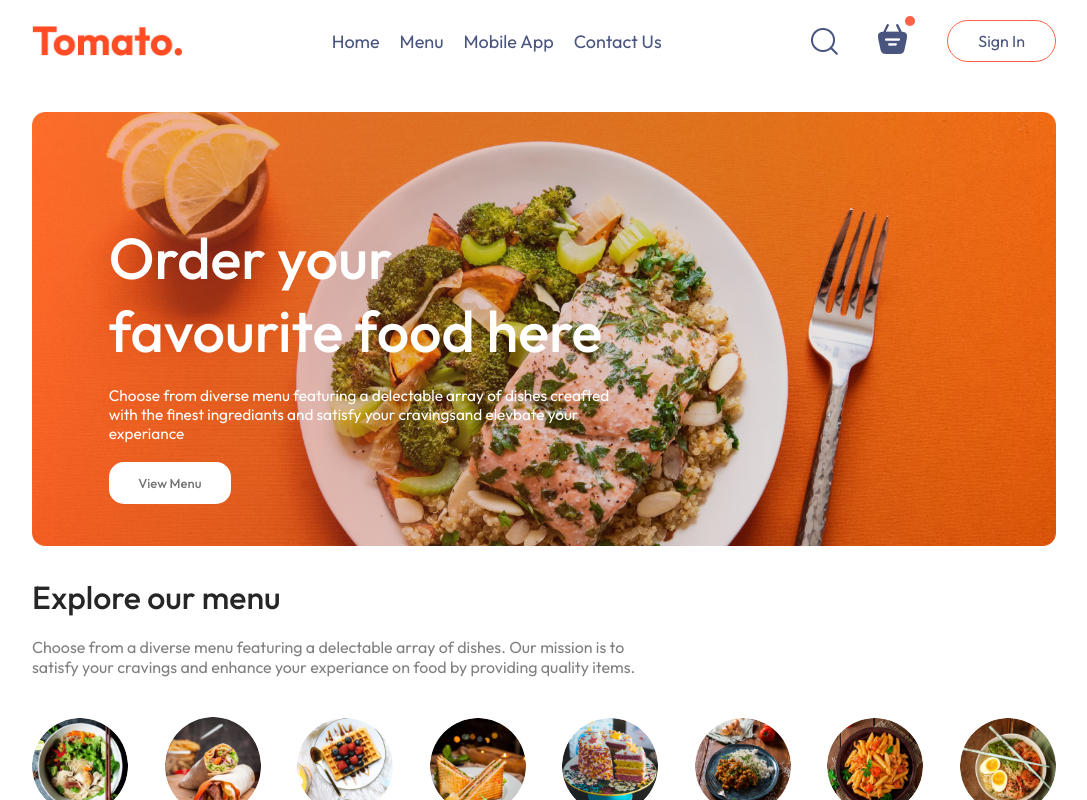
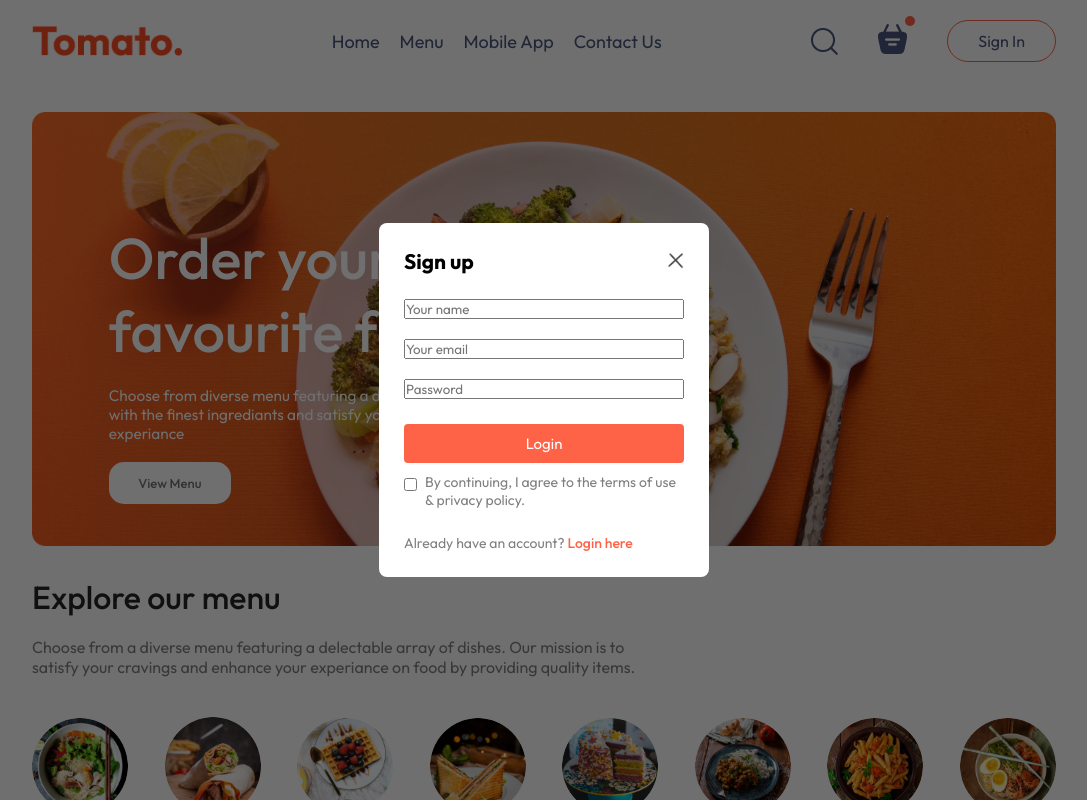
Before and after one commit to VanshikaYadvendu/Giftify, a React (Vite) app in the folder frontend/: page / in a window 1280 px wide. Both pictures are taken after a click on the button "Sign In". Shown: the top 800 px of the page, without its empty margins (96-1183 px from the left). Built offline with nearby package versions, Linux system fonts and the light colour scheme.

Commit message:
login and signup pop up is created.

```diff
--- a/frontend/src/App.jsx
+++ b/frontend/src/App.jsx
@@ -1,16 +1,21 @@
-import React from "react";
+import React, { useState } from "react";
 import Navbar from "./components/Navbar/Navbar";
 import { Route, Routes } from "react-router-dom";
 import Home from "./pages/Home/Home";
 import Cart from "./pages/Cart/Cart";
 import placeOrder from "./pages/PlaceOrder/placeOrder";
 import Footer from "./components/Footer/Footer";
+import LoginPopup from "./components/LoginPopup/LoginPopup";
 
 const App = () => {
+
+const [showLogin,setShowLogin] = useState(false)
+
   return (
     <>
+    {showLogin ? <LoginPopup setShowLogin={setShowLogin}/> : <></>}
       <div className="app">
-        <Navbar />
+        <Navbar setShowLogin={setShowLogin} />
         <Routes>
           <Route path="/" element={<Home />} />
           <Route path="/cart" element={<Cart />} />
--- /dev/null
+++ b/frontend/src/components/LoginPopup/LoginPopup.css
@@ -0,0 +1,72 @@
+.login-popup{
+    position: absolute;
+    z-index: 1;
+    width: 100%;
+    height: 100%;
+    background-color: #00000090;
+    display:grid;
+
+}
+
+.login-popup-container{
+    place-self: center;
+    width: max(23vw,330px);
+    color: #808080;
+    background-color: white;
+    display:flex;
+    flex-direction: column;
+    gap:25px;
+    padding: 25px;
+    border-radius: 8px;
+    font-size: 14px;
+    animation: fadeIn 0.5s;
+}
+
+.login-popup-title{
+    display: flex;
+    justify-content: space-between;
+    align-items: center;
+    color:black;
+}
+
+.login-popup-title img{
+    width:16px;
+    cursor: pointer;
+}
+.login-popup-inputs{
+    display: flex;
+    flex-direction: column;
+    gap: 20px;
+}
+
+.login-popup-inputs inputs{
+    outline:none;
+    border: 1px solid #c9c9c9;
+    padding: 10px;
+    border-radius: 4px;
+}
+.login-popup-container button{
+    border: none;
+    padding: 10px;
+    border-radius: 4px;
+    color:white;
+    background-color: tomato;
+    font-size: 15px;
+    cursor:pointer;
+}
+
+.login-popup-condition{
+    display: flex;
+    align-items: start;
+    gap:8px;
+    margin-top: -15px;
+}
+
+.login-popup-condition input{
+    margin-top: 5px;
+}
+.login-popup p span{
+    color:tomato;
+    font-weight: 500;
+    cursor: pointer;
+}
--- /dev/null
+++ b/frontend/src/components/LoginPopup/LoginPopup.jsx
@@ -0,0 +1,34 @@
+import React, { useState } from 'react'
+import './LoginPopup.css'
+import { assets } from '../../assets/assets'
+
+const LoginPopup = ({setShowLogin}) => {
+
+    const [currState, setCurrState] = useState("Sign up")
+  return (
+    <div className='login-popup'>
+      <form className="login-popup-container">
+        <div className="login-popup-title">
+            <h2>{currState}</h2>
+            <img onClick={()=>setShowLogin(false)} src={assets.cross_icon}></img>
+        </div>
+        <div className='login-popup-inputs' >
+            {currState==="Login"?<></>: <input type="text" placeholder='Your name' required/>}
+
+            <input type="email" placeholder='Your email' required/>
+            <input type="password" placeholder='Password' required/>
+        </div>
+        <button>{currState==="Sign Up"?"Create account":"Login"}</button>
+        <div className="login-popup-condition">
+            <input type="checkbox" required/>
+            <p>By continuing, I agree to the terms of use & privacy policy. </p>
+        </div>
+        {currState==="Login" ?<p>Create a new account? <span onClick={()=> setCurrState("Sign Up")}>Click here</span></p> : <p>Already have an account? <span onClick={()=> setCurrState("Login")}>Login here</span></p>}
+
+
+      </form>
+    </div>
+  )
+}
+
+export default LoginPopup
--- a/frontend/src/components/Navbar/Navbar.jsx
+++ b/frontend/src/components/Navbar/Navbar.jsx
@@ -1,7 +1,7 @@
 import React, { useState } from 'react'
 import './Navbar.css'
 import { assets } from '../../assets/assets'
-const Navbar = () => {
+const Navbar = ({setShowLogin}) => {
   const [menu,setMenu] = useState('')
   return (
     <div className='navbar'>
@@ -19,7 +19,7 @@
             <div className="dot">
             </div>
           </div>
-          <button>Sign In</button>
+          <button onClick={()=>setShowLogin(true)}>Sign In</button>
         </div>
     </div>
   )
```
Also changed, not shown: 1 other file (tests, documents, lock files or other folders).
